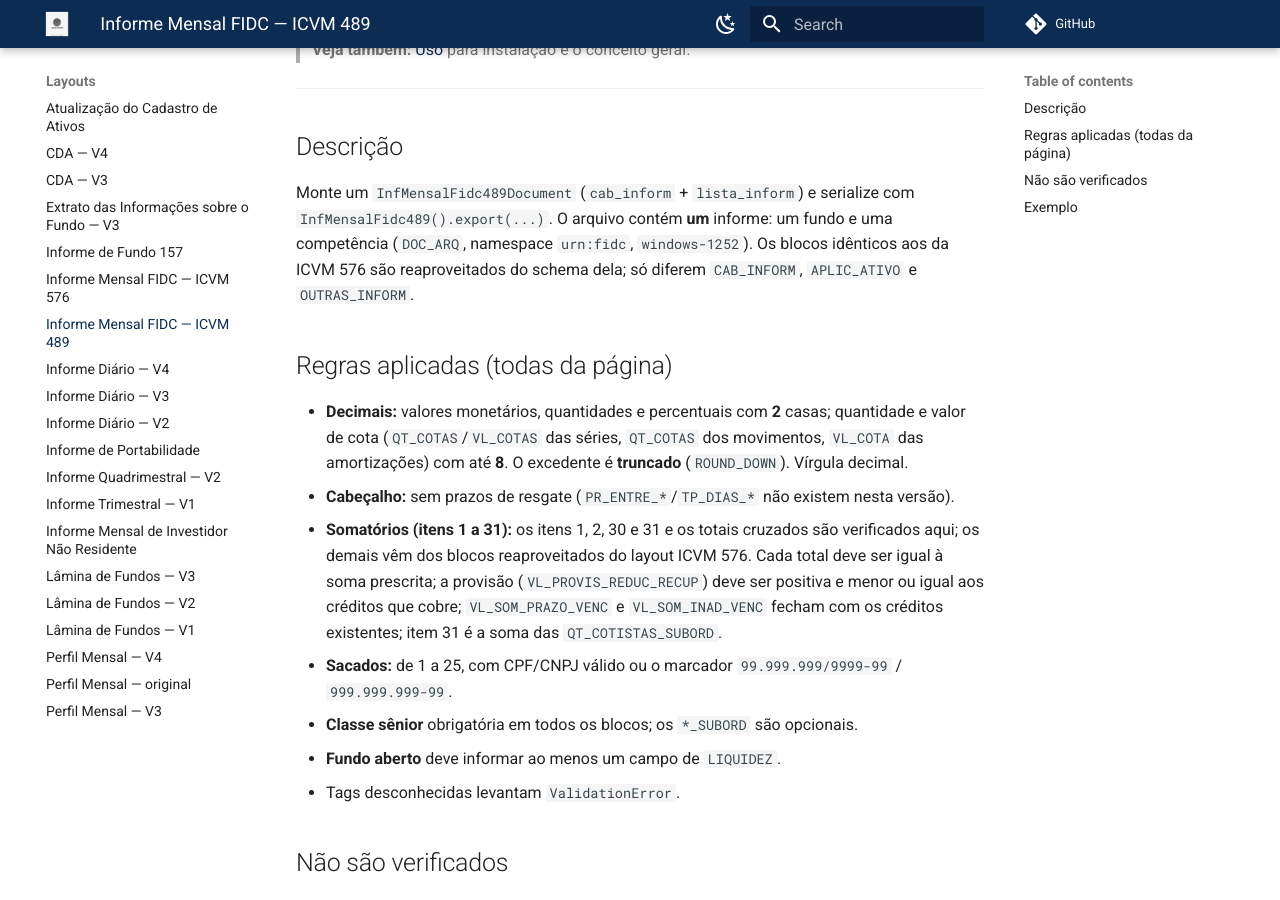
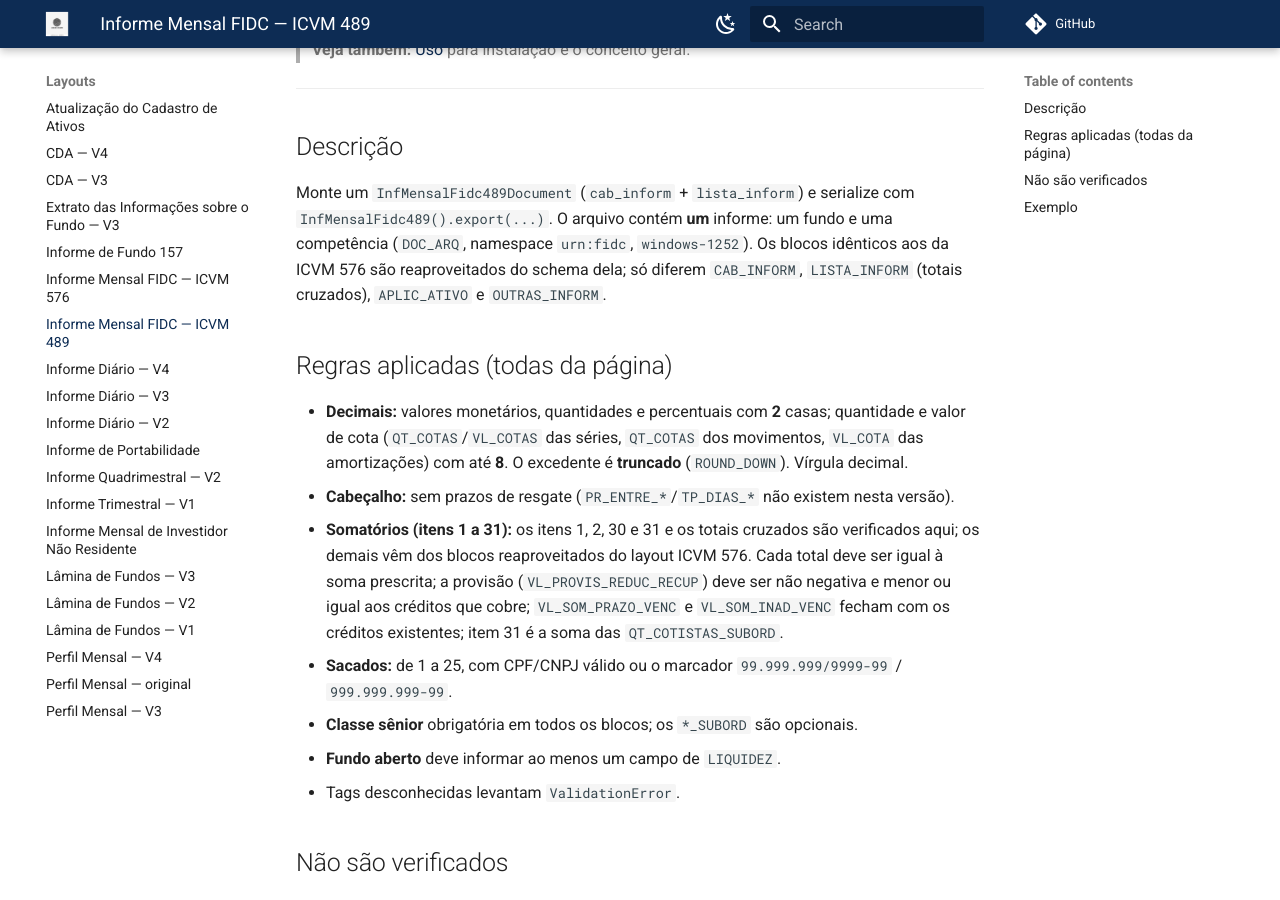
Before and after one commit to guilhermegor/layouts-cvm, an MkDocs documentation site: the page built from docs/inf_mensal_fidc_489.md, in a window 1280 px wide and 900 px high, scrolled down 283 px. Built offline with MkDocs 1.6.1 and Material for MkDocs 9.7.7, drawn with Linux system fonts in a browser that asks for light colours; comment, search, counter and statistics services are not loaded; the version menu is left out.

Commit message:
test: cover the CPF placeholder, fix 489 docs wording
The provision bound is non-negative, not positive, as zero passes.
The description now lists LISTA_INFORM among the 489-specific blocks.
Add a test for the CPF placeholder the page documents for debtors.

```diff
--- a/docs/inf_mensal_fidc_489.md
+++ b/docs/inf_mensal_fidc_489.md
@@ -13,7 +13,7 @@ O layout vigente (ICVM 576) está em [Informe Mensal FIDC — ICVM 576](inf_mens
 Monte um `InfMensalFidc489Document` (`cab_inform` + `lista_inform`) e serialize com
 `InfMensalFidc489().export(...)`. O arquivo contém **um** informe: um fundo e uma competência
 (`DOC_ARQ`, namespace `urn:fidc`, `windows-1252`). Os blocos idênticos aos da ICVM 576 são
-reaproveitados do schema dela; só diferem `CAB_INFORM`, `APLIC_ATIVO` e `OUTRAS_INFORM`.
+reaproveitados do schema dela; só diferem `CAB_INFORM`, `LISTA_INFORM` (totais cruzados), `APLIC_ATIVO` e `OUTRAS_INFORM`.
 
 ## Regras aplicadas (todas da página)
 
@@ -23,7 +23,7 @@ reaproveitados do schema dela; só diferem `CAB_INFORM`, `APLIC_ATIVO` e `OUTRAS
 - **Cabeçalho:** sem prazos de resgate (`PR_ENTRE_*`/`TP_DIAS_*` não existem nesta versão).
 - **Somatórios (itens 1 a 31):** os itens 1, 2, 30 e 31 e os totais cruzados são verificados
   aqui; os demais vêm dos blocos reaproveitados do layout ICVM 576. Cada total deve ser igual à soma prescrita; a provisão
-  (`VL_PROVIS_REDUC_RECUP`) deve ser positiva e menor ou igual aos créditos que cobre;
+  (`VL_PROVIS_REDUC_RECUP`) deve ser não negativa e menor ou igual aos créditos que cobre;
   `VL_SOM_PRAZO_VENC` e `VL_SOM_INAD_VENC` fecham com os créditos existentes; item 31 é a soma
   das `QT_COTISTAS_SUBORD`.
 - **Sacados:** de 1 a 25, com CPF/CNPJ válido ou o marcador `99.999.999/9999-99` /
```
Also changed, not shown: 1 other file.
